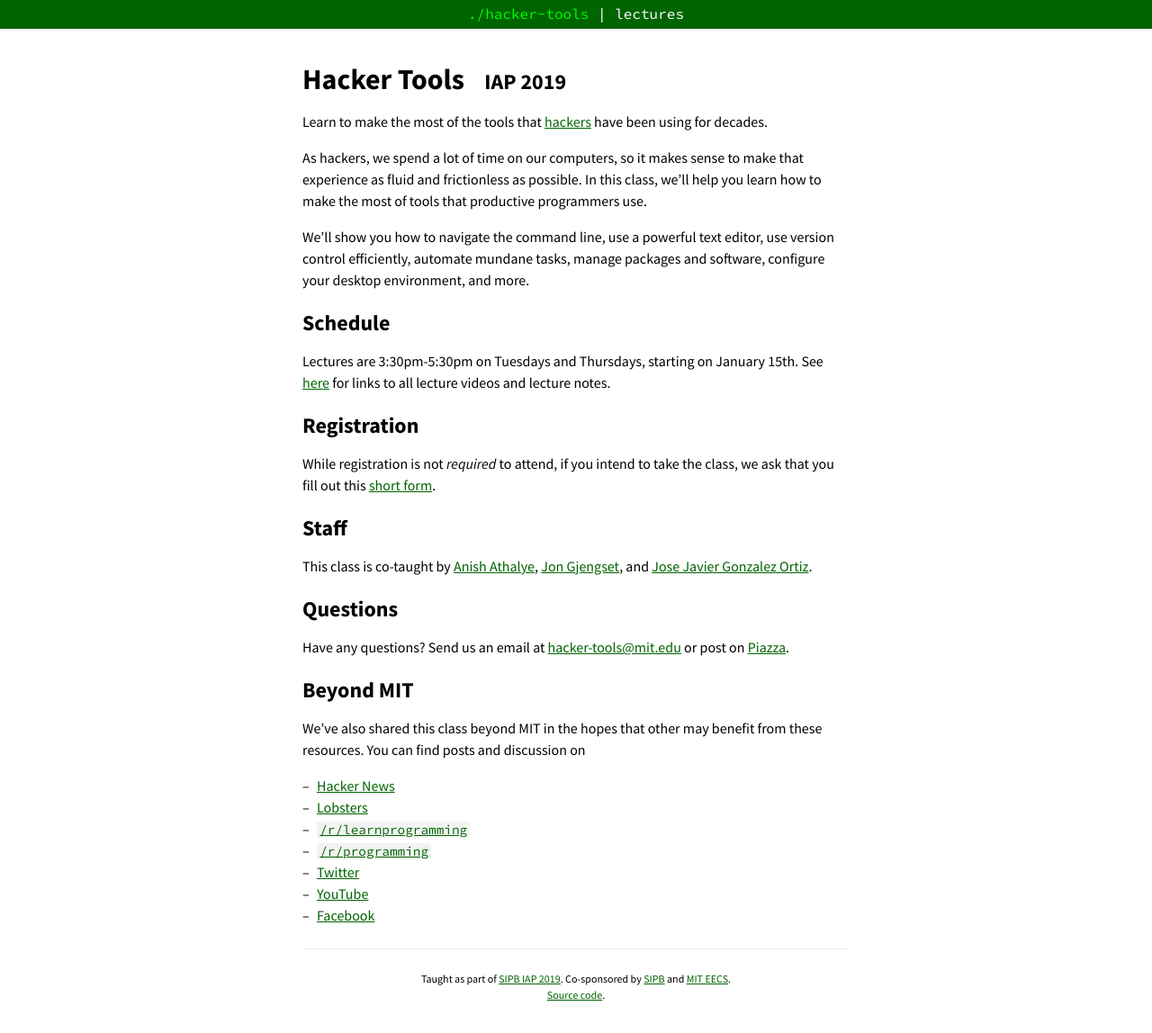
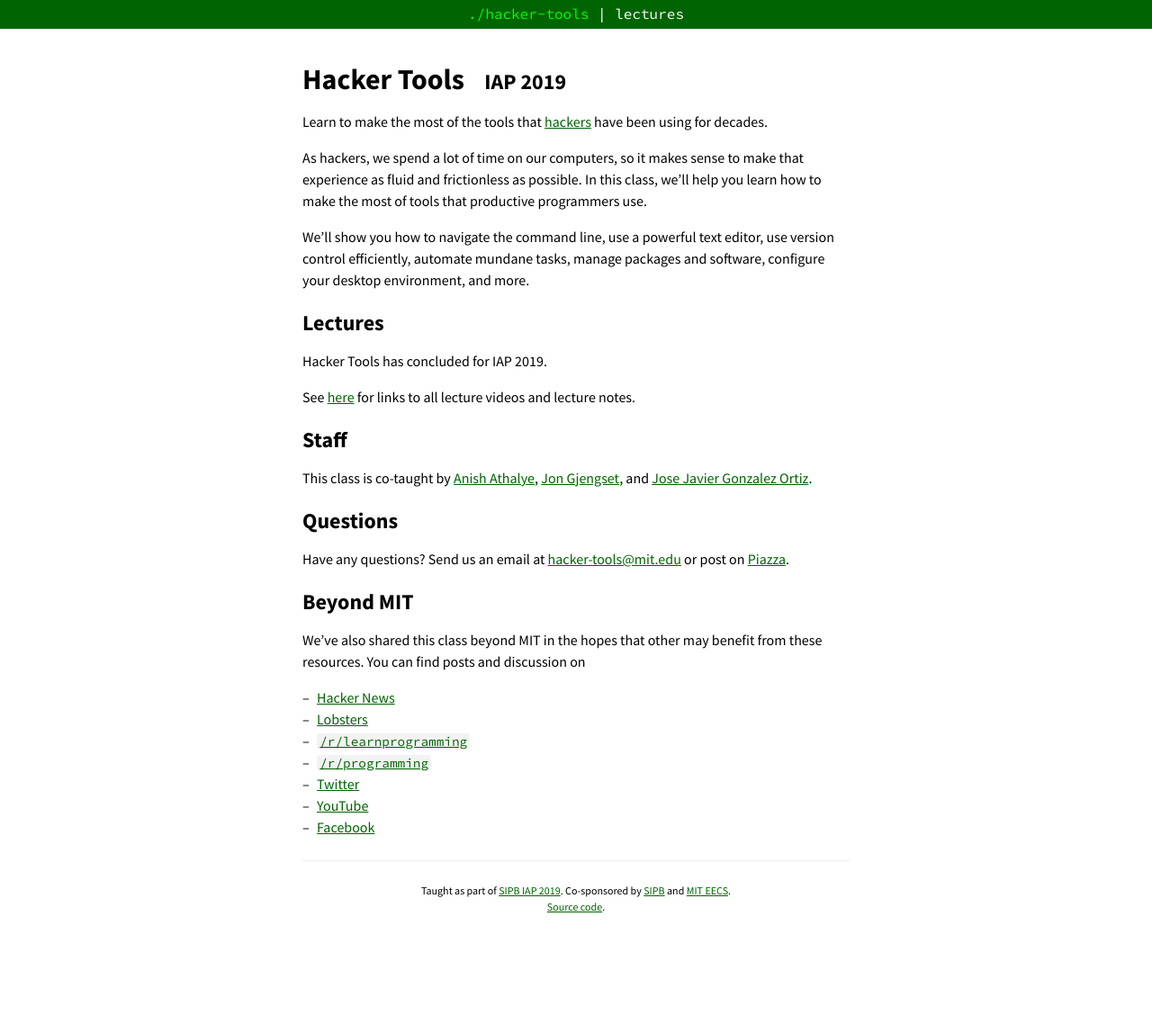
Before and after one commit to missing-semester-cn/missing-semester-cn.github.io, a Jekyll site: the page built from index.md, in a window 1280 px wide. Shown: the whole page at 90% size. Built offline with Jekyll 4.4.1, drawn with Linux system fonts in a browser that asks for light colours; after the commit the page ends 1050 px from its top, so only the background shows below that.

Commit message:
Make it more obvious that the class is over

```diff
--- a/index.md
+++ b/index.md
@@ -16,16 +16,11 @@ We’ll show you how to navigate the command line, use a powerful text editor,
 use version control efficiently, automate mundane tasks, manage packages and
 software, configure your desktop environment, and more.
 
-# Schedule
+# Lectures
 
-Lectures are 3:30pm-5:30pm on Tuesdays and Thursdays, starting on January 15th.
+Hacker Tools has concluded for IAP 2019.
+
 See [here](/lectures/) for links to all lecture videos and lecture notes.
-
-# Registration
-
-While registration is not _required_ to attend, if you intend to take the
-class, we ask that you fill out this [short
-form](https://goo.gl/forms/HSdsUQ204Ow8BgUs2).
 
 # Staff
 
```
